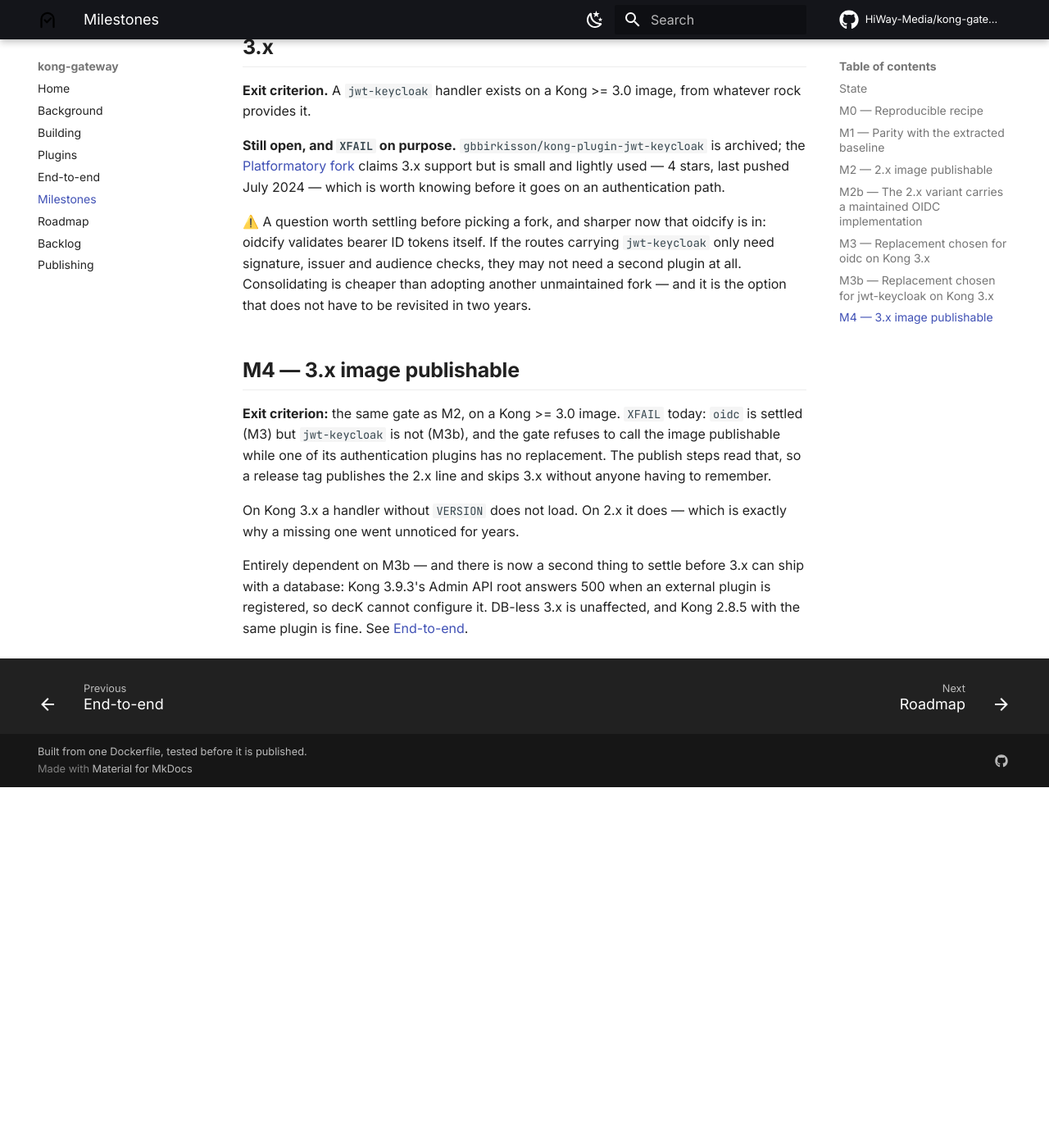
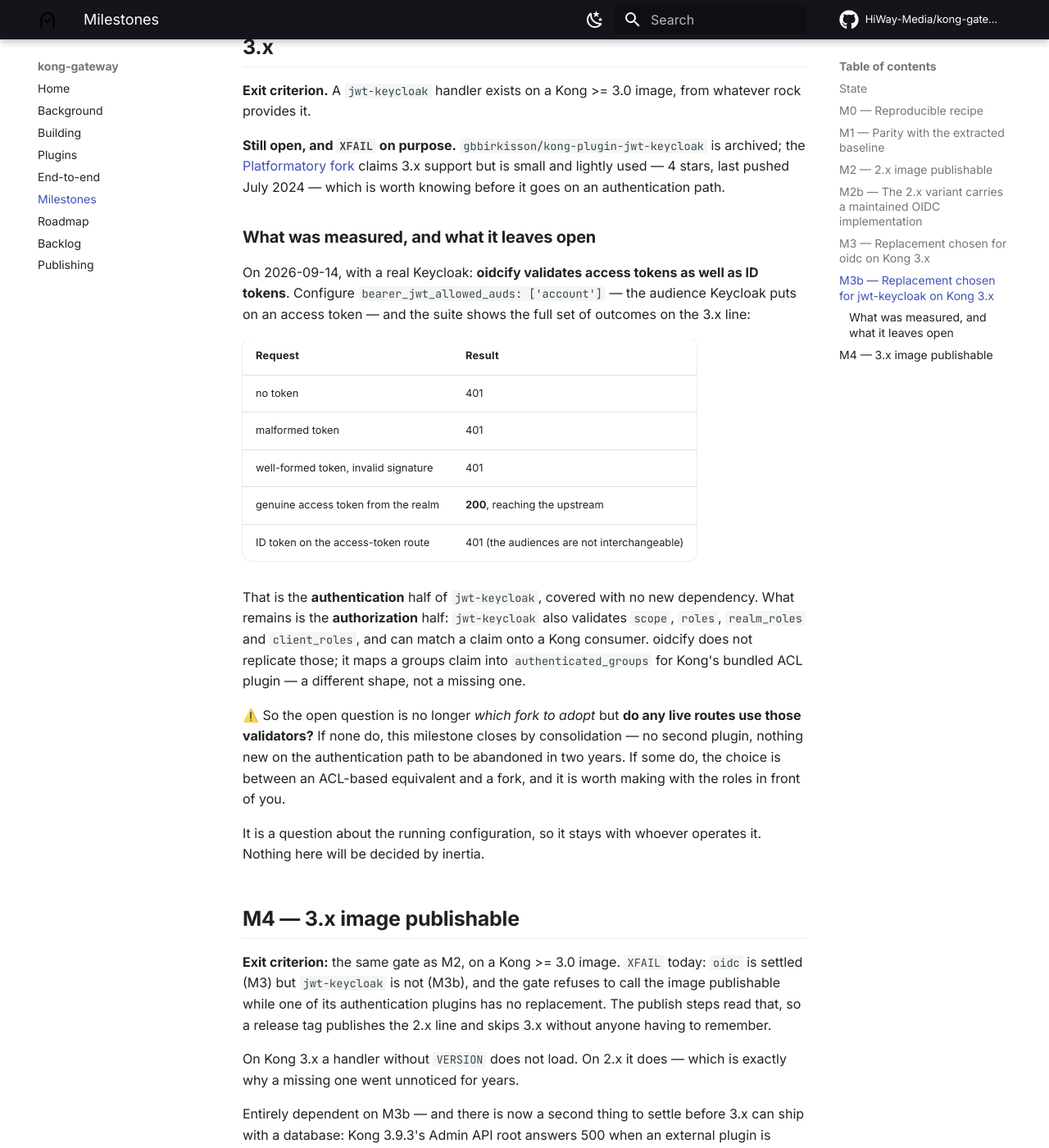
Before and after one commit to HiWay-Media/kong-gateway, an MkDocs documentation site: the page built from docs/milestones.md, in a window 1280 px wide and 1400 px high, scrolled down 3620 px. Shown: the whole window at 82% size. Built offline with MkDocs 1.6.1 and Material for MkDocs 9.7.7, drawn with Linux system fonts in a browser that asks for light colours; comment, search, counter and statistics services are not loaded; before the commit the page ends 4580 px from its top, so only the background shows below that.

Commit message:
feat(M3b): measure what oidcify covers of jwt-keycloak, and narrow the decision to one question
⭐ Measured against a real Keycloak: oidcify validates ACCESS tokens, not only ID tokens. Allow the
`account` audience and a genuine access token reaches the upstream, while no token, a malformed one,
an invalid signature and an ID token on that route are each refused with 401. Five assertions now
hold that on the 3.x line.

⭐ That is the authentication half of jwt-keycloak covered with NO new dependency on the auth path —
which matters, because every candidate fork is either archived or a four-star project. What is not
covered is the authorization half: scope, roles, realm_roles, client_roles and consumer matching.
oidcify feeds authenticated_groups to Kong's bundled ACL plugin instead — a different shape, not a
missing one.

⚠️ So M3b stays XFAIL, deliberately, but its question has shrunk: no longer "which fork do we adopt"
but "do any live routes use those validators?". If none do, it closes by consolidation and nothing
new lands on the authentication path. That is a question about the running configuration, so it
remains the service owner's — the measurement removes the guesswork, not the decision.

⛔ Also fixed a documentation gap I had left: README described how to BUILD the oidcify variant and
never said what it publishes as, so the one page a reader checks for "what can I pull" listed only
the pre-variant tags. Docs that describe a narrower system than the one that exists are how people
stop trusting them — and CLAUDE.md now requires the changelog, the affected pages and the backlog to
move in the same commit as the change, with this exact failure written down as the reason.
(v1.12.0)

```diff
--- a/docs/milestones.md
+++ b/docs/milestones.md
@@ -135,10 +135,33 @@
 but is small and lightly used — 4 stars, last pushed July 2024 — which is worth knowing before it
 goes on an authentication path.
 
-⚠️ A question worth settling before picking a fork, and sharper now that oidcify is in: oidcify
-validates bearer ID tokens itself. If the routes carrying `jwt-keycloak` only need signature, issuer
-and audience checks, they may not need a second plugin at all. Consolidating is cheaper than adopting
-another unmaintained fork — and it is the option that does not have to be revisited in two years.
+### What was measured, and what it leaves open
+
+On 2026-09-14, with a real Keycloak: **oidcify validates access tokens as well as ID tokens**.
+Configure `bearer_jwt_allowed_auds: ['account']` — the audience Keycloak puts on an access token —
+and the suite shows the full set of outcomes on the 3.x line:
+
+| Request | Result |
+|---|---|
+| no token | 401 |
+| malformed token | 401 |
+| well-formed token, invalid signature | 401 |
+| genuine access token from the realm | **200**, reaching the upstream |
+| ID token on the access-token route | 401 (the audiences are not interchangeable) |
+
+That is the **authentication** half of `jwt-keycloak`, covered with no new dependency. What remains
+is the **authorization** half: `jwt-keycloak` also validates `scope`, `roles`, `realm_roles` and
+`client_roles`, and can match a claim onto a Kong consumer. oidcify does not replicate those; it maps
+a groups claim into `authenticated_groups` for Kong's bundled ACL plugin — a different shape, not a
+missing one.
+
+⚠️ So the open question is no longer *which fork to adopt* but **do any live routes use those
+validators?** If none do, this milestone closes by consolidation — no second plugin, nothing new on
+the authentication path to be abandoned in two years. If some do, the choice is between an ACL-based
+equivalent and a fork, and it is worth making with the roles in front of you.
+
+It is a question about the running configuration, so it stays with whoever operates it. Nothing here
+will be decided by inertia.
 
 ## M4 — 3.x image publishable
 
```
Also changed, not shown: CLAUDE.md (+18 -0 lines), README.md (+18 -7 lines), docs/backlog.md (+16 -3 lines), docs/plugins.md (+5 -0 lines), 3 other files.
